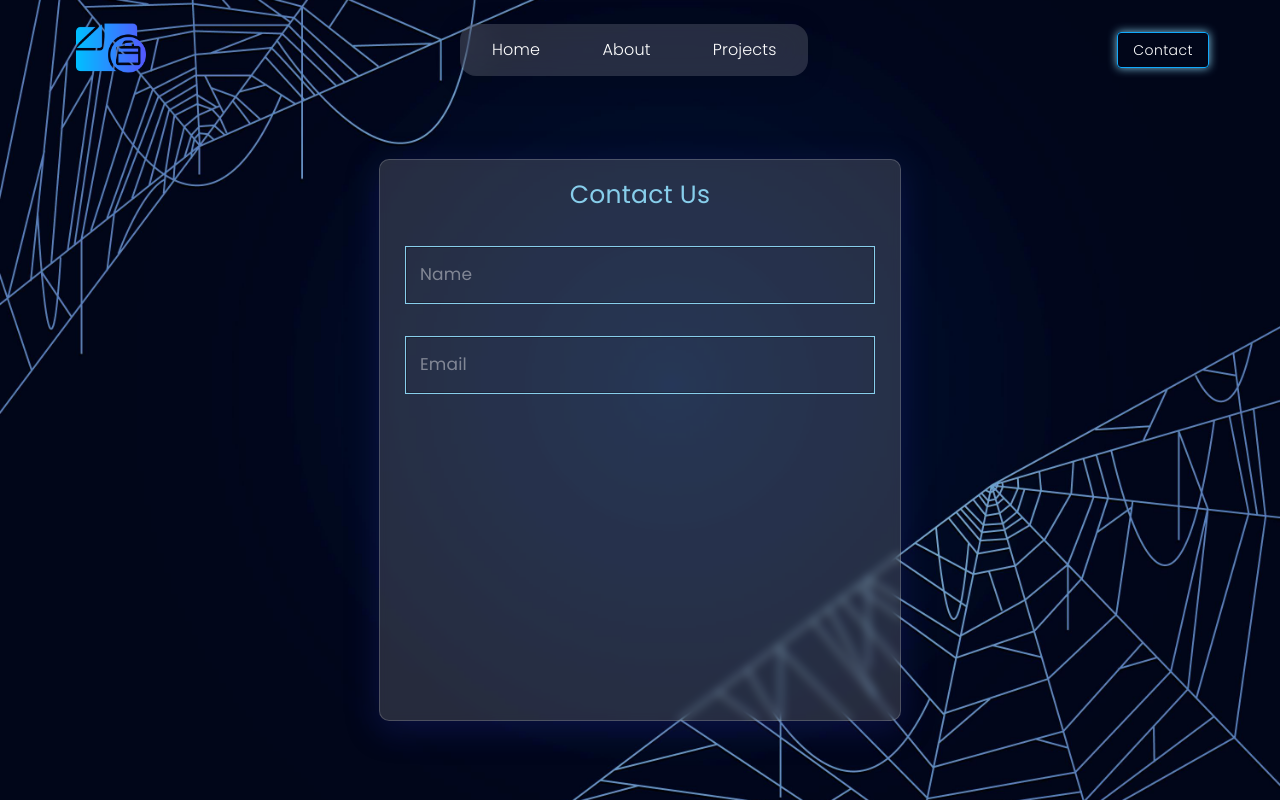
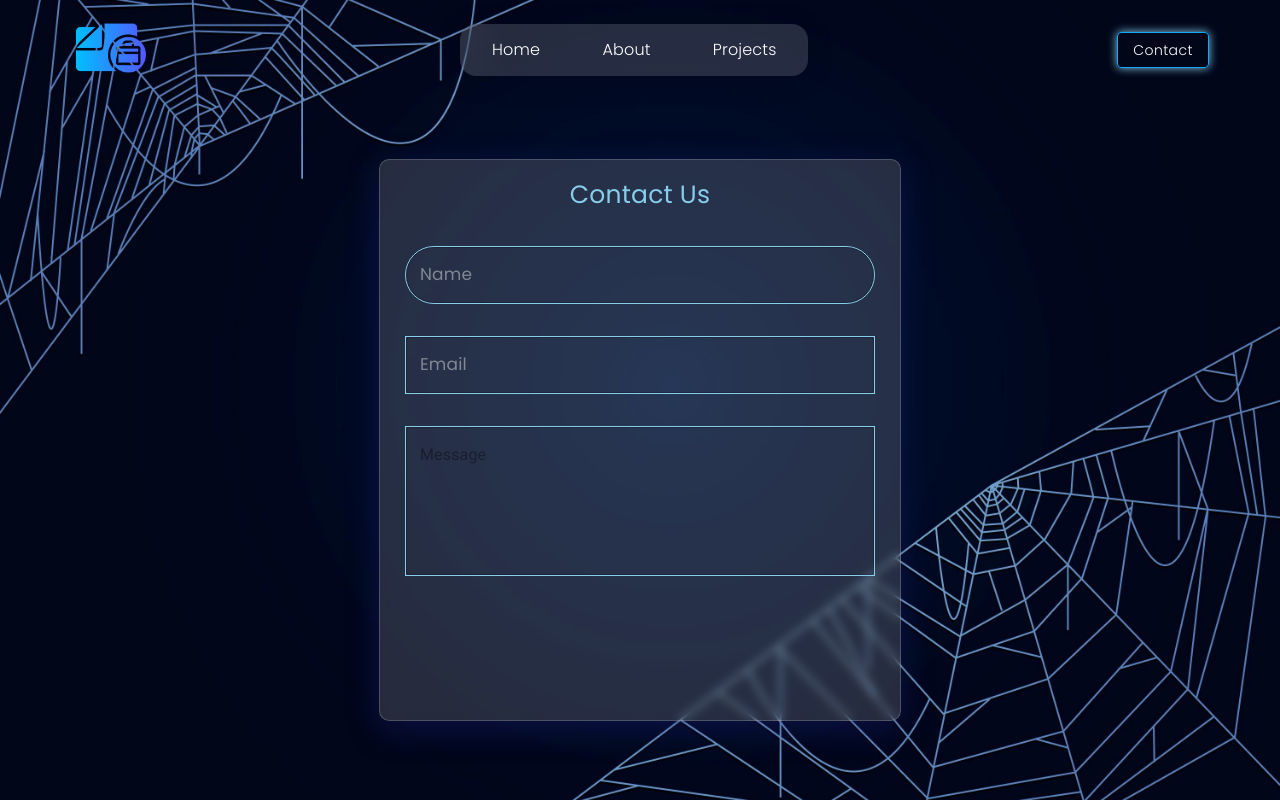
Before and after one commit to Rana5539/nextapp, a Next.js app: page /Contact in a window 1280 px wide. Built offline with nearby package versions, Linux system fonts and the light colour scheme; a web font is replaced by a local one.

Commit message:
textfield

```diff
--- a/src/app/Components/ContactForm.js
+++ b/src/app/Components/ContactForm.js
@@ -2,6 +2,7 @@
 import { Box, Typography } from '@mui/material'
 import React from 'react'
 import TextField from '@mui/material/TextField';
+
 function ContactForm() {
   return (
     <>
@@ -22,16 +23,40 @@ function ContactForm() {
   justifyContent:'center',
   }}>
     <Typography sx={{mt:2, color:'#87CEEB', fontSize:'25px', fontFamily:'Poppins', }}>  Contact Us</Typography>
-    <TextField  type='text' placeholder='Name' id="fullWidth"  sx={{mt:4, width:'90%', border:'1px solid #87CEEB','& input::placeholder': {
+    <TextField  type='text' placeholder='Name' id="fullWidth"  sx={{mt:4, width:'90%',borderRadius: '65px', border:'1px solid #87CEEB','& input::placeholder': {
       color: 'white',
       fontFamily: 'Poppins',
       fontSize:'17px',
-          },}}/>
+
+          },}}
+          InputProps={{
+            style: {
+              borderRadius: '65px',
+              borderColor:'#87CEEB'
+            },}}/>
     <TextField  type='email' placeholder='Email' id="fullWidth"  sx={{mt:4, width:'90%', border:'1px solid #87CEEB','& input::placeholder': {
       color: 'white',
       fontFamily: 'Poppins',
       fontSize:'17px'
     },}}/>
+    <TextField
+  type='text'
+  placeholder='Message'
+  id="fullWidth"
+  multiline
+  rows={5}
+  sx={{
+    mt: 4,
+    width: '90%',
+    border: '1px solid #87CEEB',
+    '& input::placeholder': {
+      color: 'white',
+      fontFamily: 'Poppins',
+      fontSize: '17px'
+    },
+  }}
+/>
+
     </Box>
     </>
   )
```
Also changed, not shown: src/app/Components/Socialicons.js (added, +33 -0 lines), src/app/Components/Title.js (+6 -23 lines).
